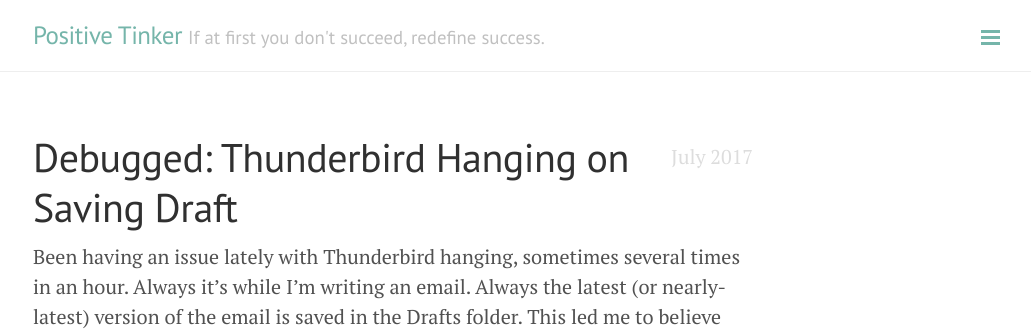
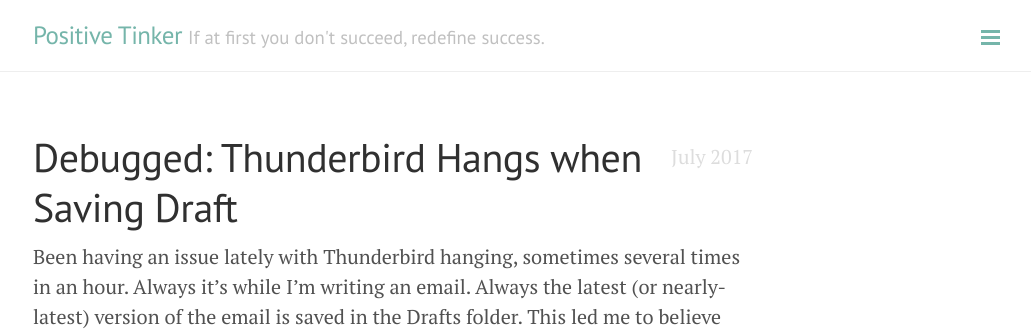
Before and after one commit to MikeTV/PositiveTinker, a Jekyll site: the page built from _posts/2017-07-15-debugged-thunderbird-hanging-on-saving-draft-1.md, in a window 1280 px wide and 900 px high. Shown: the top 333 px of the window, without its empty margins (247-1278 px from the left). Built offline with Jekyll 4.4.1, drawn with Linux system fonts in a browser that asks for light colours; comment, search, counter and statistics services are not loaded.

Commit message:
Update from Forestry.io - 2017-07-15-debugged-thunderbird-hanging-on-saving-draft-1.md

```diff
--- a/_posts/2017-07-15-debugged-thunderbird-hanging-on-saving-draft-1.md
+++ b/_posts/2017-07-15-debugged-thunderbird-hanging-on-saving-draft-1.md
@@ -6,7 +6,7 @@
   Culprit: Windows 10 Indexing Service
   Solutions and side-effects follow.
 layout: post
-title: 'Debugged: Thunderbird Hanging on Saving Draft'
+title: 'Debugged: Thunderbird Hangs when Saving Draft'
 ---
 
 
```
